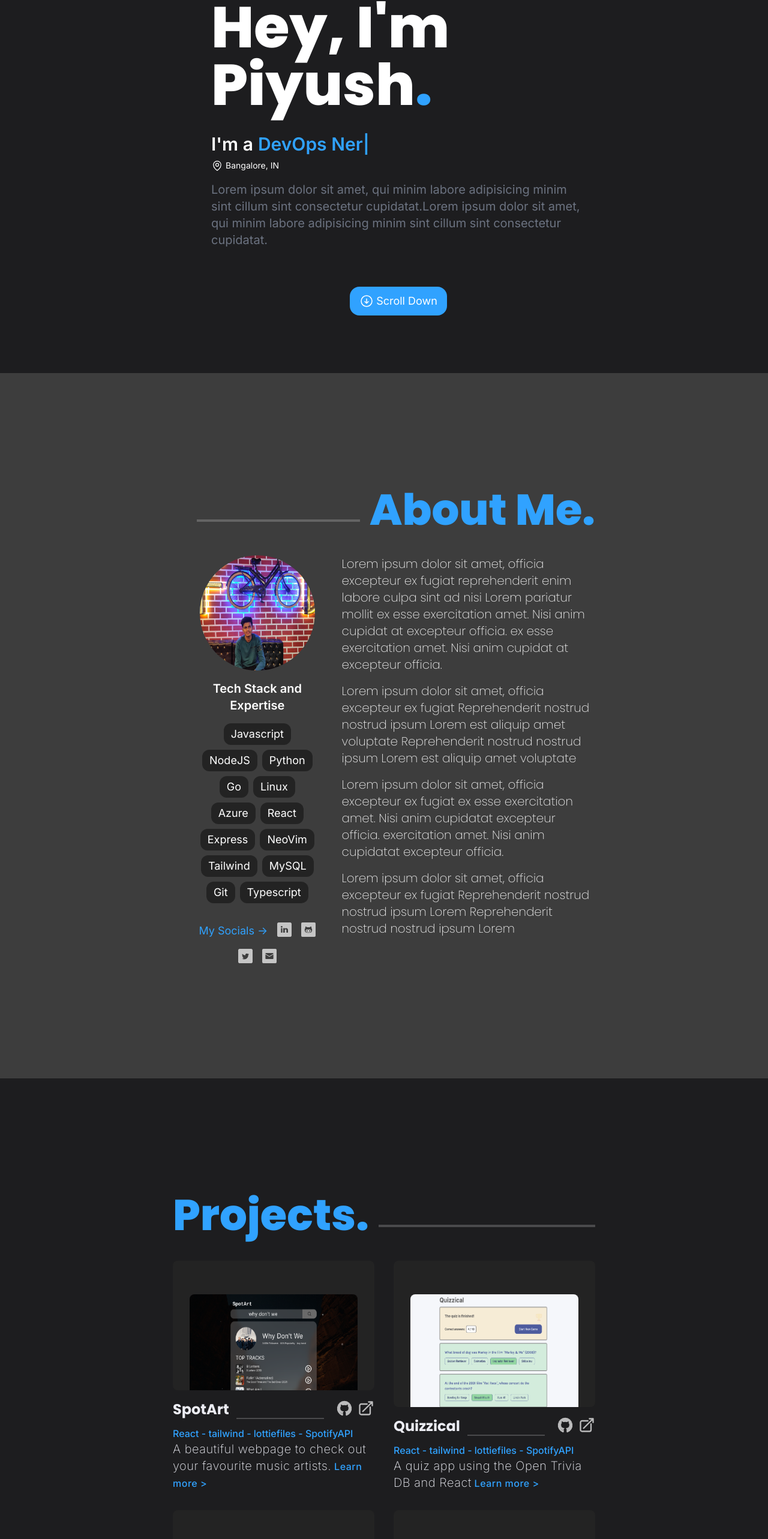
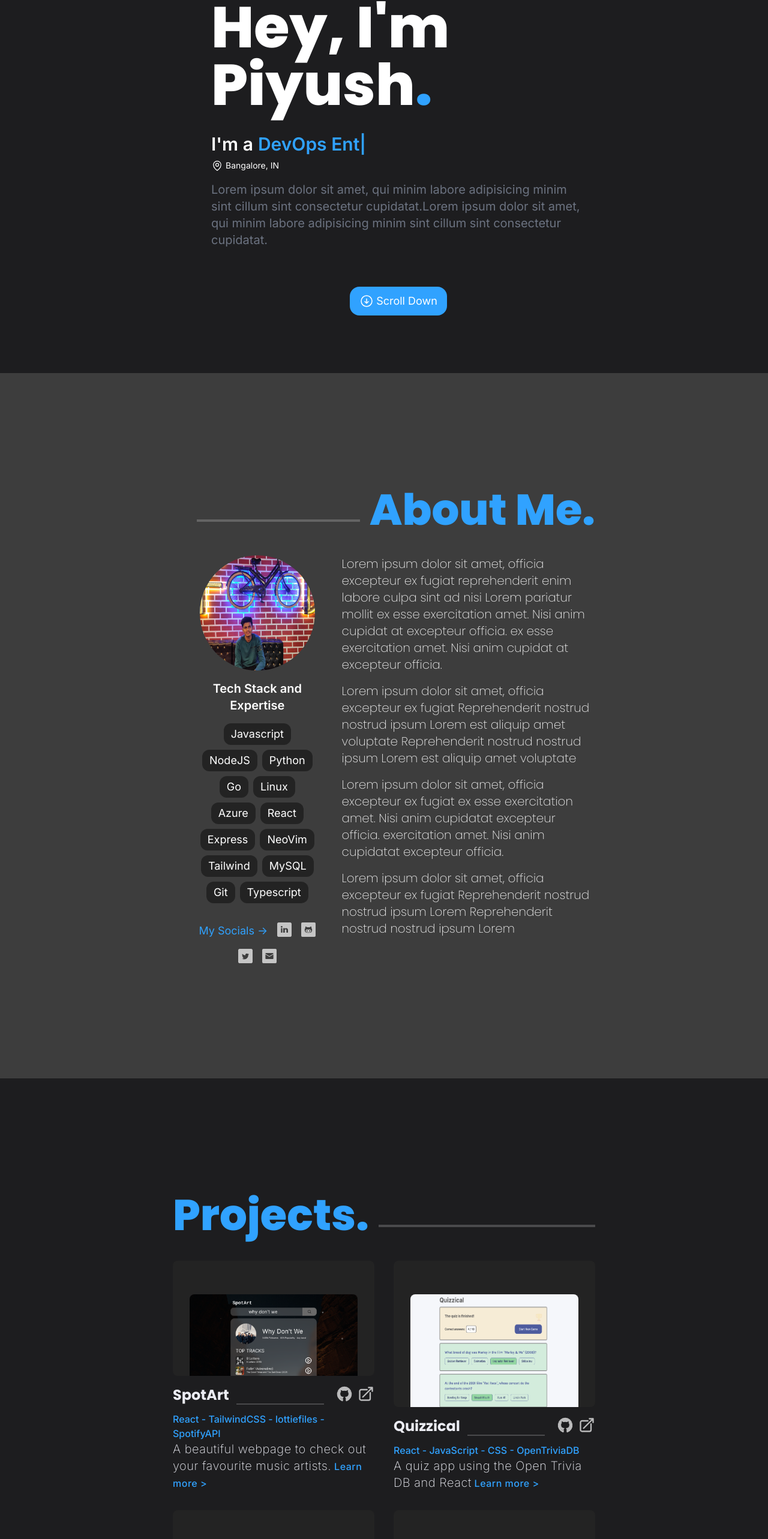
Before and after one commit to antidoid/cloud-resume-challenge, a React (Vite) app in the folder frontend/: page / in a window 1280 px wide. Shown: the part 210-2776 px from the top of the page at 60% size. Built offline with nearby package versions, Linux system fonts and the light colour scheme.

Commit message:
ADD: project tools for each project

```diff
--- a/frontend/src/components/Contact.tsx
+++ b/frontend/src/components/Contact.tsx
@@ -14,9 +14,9 @@ export default function Contact() {
         <h2 className="mt-8 md:mt-24 font-extrabold tracking-wide text-center text-4xl md:text-7xl text-offwhite">Reach out to me</h2>
         <p className="pt-8 w-4/5 opacity-70 text-lg md:text-xl text-center">
           Shoot me an email if you want to connect! You can also find me on{" "}
-          <a href="https://www.linkedin.com/in/piyushsingh998" target="_blank" className="text-cerulean font-medium">Linkedin</a>
+          <a href="https://www.linkedin.com/in/piyushsingh998" target="_blank" className="text-cerulean font-medium hover:underline">Linkedin</a>
           {" "}or{" "}
-          <a href="https://twitter.com/piyushsingh998" target="_blank" className="text-cerulean font-medium">Twitter</a>
+          <a href="https://twitter.com/piyushsingh998" target="_blank" className="text-cerulean font-medium hover:underline">Twitter</a>
           {" "}if that's more your speed.
         </p>
       </div>
--- a/frontend/src/components/Hero.tsx
+++ b/frontend/src/components/Hero.tsx
@@ -23,7 +23,7 @@ function Hero() {
           <span className="mr-2">I'm a</span>
           <ReactTyped
             className="text-cerulean selection:text-white"
-            strings={["Web Developer", "Cloud Engineer", "DevOps Nerd"]}
+            strings={["Web Developer", "Cloud Engineer", "DevOps Enthusiast"]}
             typeSpeed={80}
             backSpeed={40}
             loop
@@ -57,7 +57,7 @@ function Hero() {
           minim labore adipisicing minim sint cillum sint consectetur cupidatat.
         </p>
         <motion.button
-          className="absolute bottom-24 md:bottom-20 self-center justify-self-stretch flex items-center justify-center bg-cerulean hover:bg-cerulean rounded-xl md:rounded-2xl p-2 h-8 md:p-4 md:h-12 hover:scale-110 duration-200 ease-in-out cursor-pointer"
+          className="absolute bottom-24 md:bottom-20 self-center justify-self-stretch flex items-center justify-center bg-cerulean rounded-xl md:rounded-2xl p-2 h-8 md:p-4 md:h-12 hover:bg-[#00579F] hover:scale-105 duration-200 ease-in-out cursor-pointer"
           onClick={() => scroll("about")}
           initial={{ y: 200 }}
           animate={{ y: 0 }}
--- a/frontend/src/components/Navbar.tsx
+++ b/frontend/src/components/Navbar.tsx
@@ -15,7 +15,7 @@ function Navbar() {
           <img
             src={Logo}
             alt="logo"
-            className="w-6 h-6 rounded-full md:w-9 md:h-9 mt-[3px] cursor-pointer"
+            className="w-6 h-6 rounded-full md:w-9 md:h-9 mt-[3px] cursor-pointer hover:scale-105 duration-200"
           />
         </li>
         <li
@@ -42,7 +42,7 @@ function Navbar() {
         >
           Contact
         </li>
-        <button className="flex items-center md:gap-1 bg-cerulean hover:bg-[#00579F] rounded-xl px-1 md:px-2 h-6 md:h-8  hover:scale-110 transition duration-200 ease-in-out cursor-pointer">
+        <button className="flex items-center md:gap-1 bg-cerulean rounded-xl px-1 md:px-2 h-6 md:h-8 hover:bg-[#00579F] hover:scale-105 duration-200 ease-in-out cursor-pointer">
           <svg
             xmlns="http://www.w3.org/2000/svg"
             fill="none"
--- a/frontend/src/components/Projects.tsx
+++ b/frontend/src/components/Projects.tsx
@@ -22,7 +22,7 @@ function Projects() {
           projectName="SpotArt"
           projectLink="https://antidoid.github.io/spot-art"
           projectSrc={SpotArtImg}
-          tools={["React", "tailwind", "lottiefiles", "SpotifyAPI"]}
+          tools={["React", "TailwindCSS", "lottiefiles", "SpotifyAPI"]}
           projectShortDesc="A beautiful webpage to check out your favourite music artists."
         />
         <Project
@@ -30,7 +30,7 @@ function Projects() {
           projectName="Quizzical"
           projectLink="https://antidoid.github.io/quizzical"
           projectSrc={QuizzicalImg}
-          tools={["React", "tailwind", "lottiefiles", "SpotifyAPI"]}
+          tools={["React", "JavaScript", "CSS", "OpenTriviaDB"]}
           projectShortDesc="A quiz app using the Open Trivia DB and React"
         />
         <Project
@@ -38,7 +38,7 @@ function Projects() {
           projectName="Cloud Resume Challenge"
           projectLink="https://www.piyushsingh.me"
           projectSrc={CloudResumeChallengeImg}
-          tools={["React", "tailwind", "lottiefiles", "SpotifyAPI"]}
+          tools={["CosomosDB", "Azure Functions", "Azure CDN", "Framer Motion"]}
           projectShortDesc="Portfolio website using the powers of cloud computing"
         />
         <Project
@@ -46,7 +46,7 @@ function Projects() {
           projectName="QR Code Gen"
           projectLink="https://antidoid.github.io/az-qr-code"
           projectSrc={AZQRCodeImg}
-          tools={["React", "tailwind", "lottiefiles", "SpotifyAPI"]}
+          tools={["TypeScript", "Python", "Azure BLOB Storage", "Azure Function"]}
           projectShortDesc="A Dynamic QR Code Generator with so many colors and styles to choose from."
         />
       </div>
--- a/frontend/src/components/ViewCount.tsx
+++ b/frontend/src/components/ViewCount.tsx
@@ -31,7 +31,7 @@ function ViewCount() {
         <span className="tracking-[-1rem] overflow-hidden duration-300 ease-in-out group-hover:tracking-wider">
           You're Viewer{" "}
         </span>
-        <div className="bg-cerulean font-semibold flex justify-center items-center px-2 py-1 h-5 rounded-md text-sm">
+        <div className="bg-cerulean font-semibold flex justify-center items-center px-2 py-1 h-5 rounded-md text-sm group-hover:bg-[#00579F] duration-500">
           16
         </div>
       </div>
```
